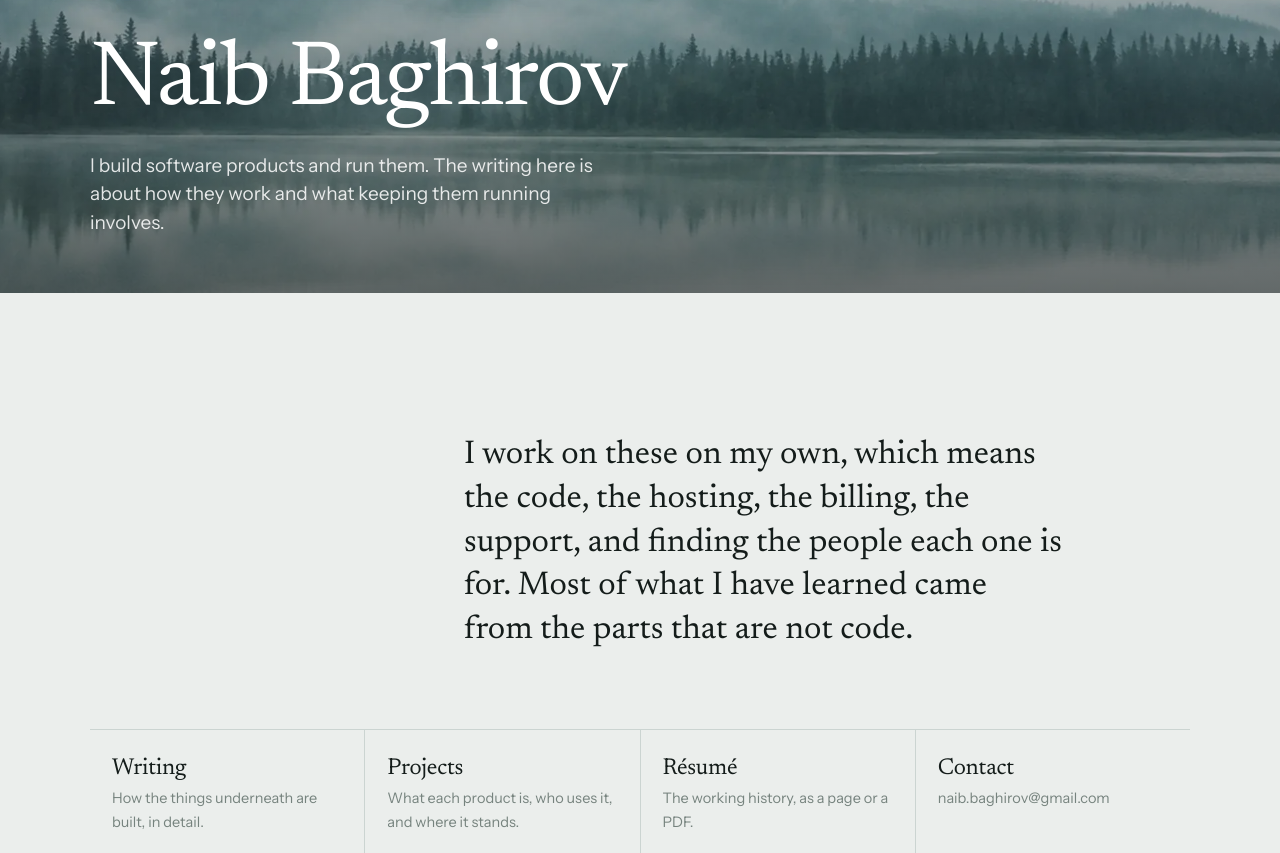
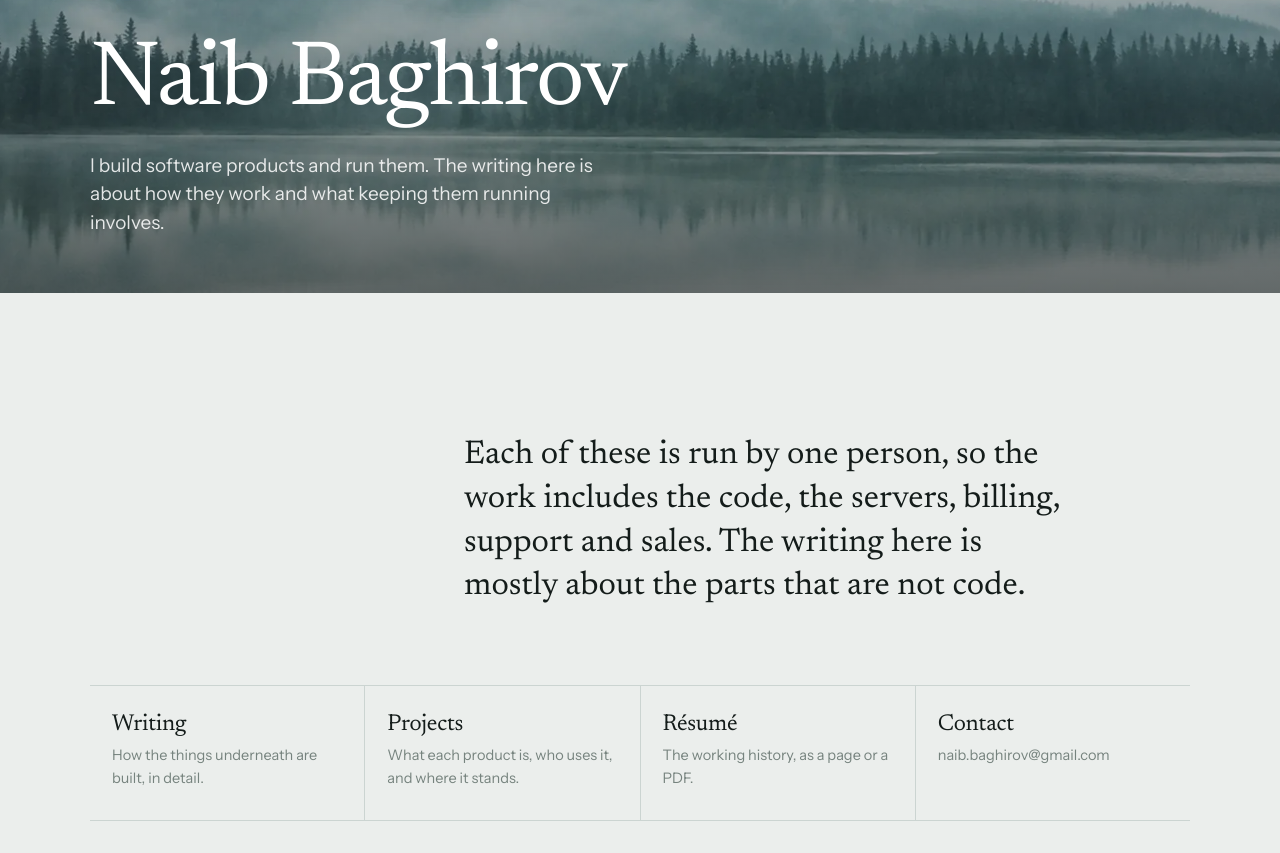
Before and after one commit to nbaghiro/nbaghiro.com, a React (Vite) app in the folder client/: page / in a window 1280 px wide. Shown: the part 395-1248 px from the top of the page. Built offline with nearby package versions, Linux system fonts and the light colour scheme; a web font is replaced by a local one.

Commit message:
Flatten the landing paragraph to a statement of the arrangement

```diff
--- a/client/src/pages/Home.jsx
+++ b/client/src/pages/Home.jsx
@@ -29,10 +29,9 @@ function Home() {
 
             <section className="entry" aria-label="Where to go">
                 <p className="entry-note">
-                    I work on these on my own, which means the code, the
-                    hosting, the billing, the support, and finding the people
-                    each one is for. Most of what I have learned came from the
-                    parts that are not code.
+                    Each of these is run by one person, so the work includes the
+                    code, the servers, billing, support and sales. The writing
+                    here is mostly about the parts that are not code.
                 </p>
 
                 <nav className="doors" aria-label="Sections">
```
